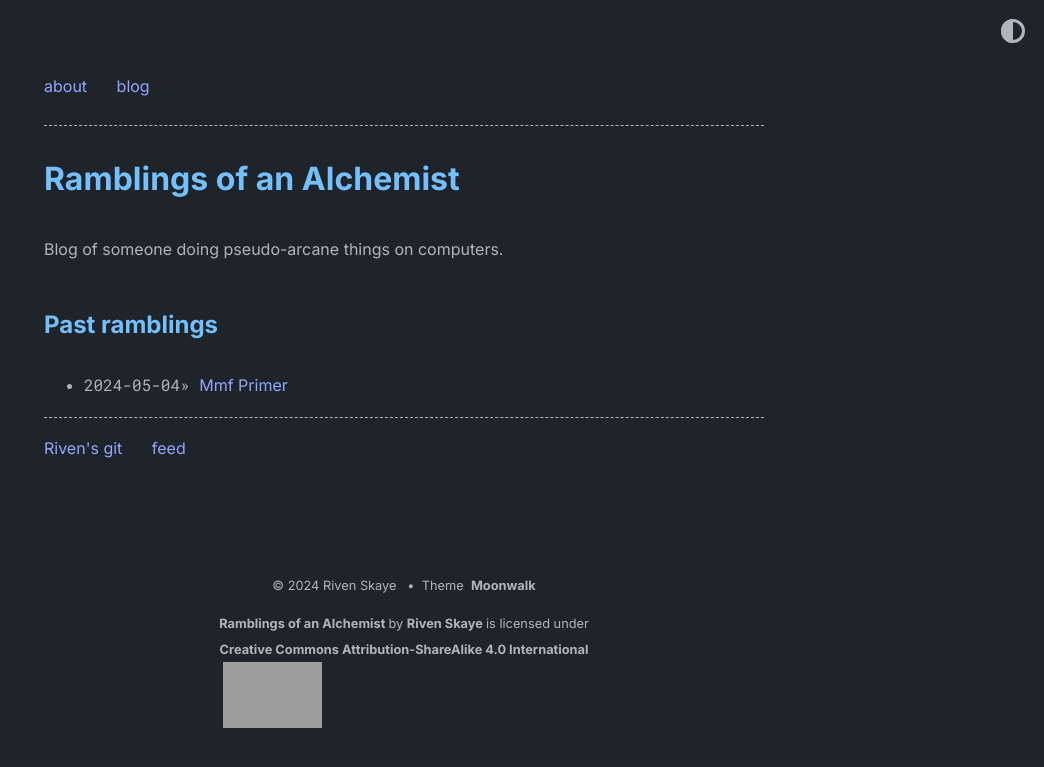
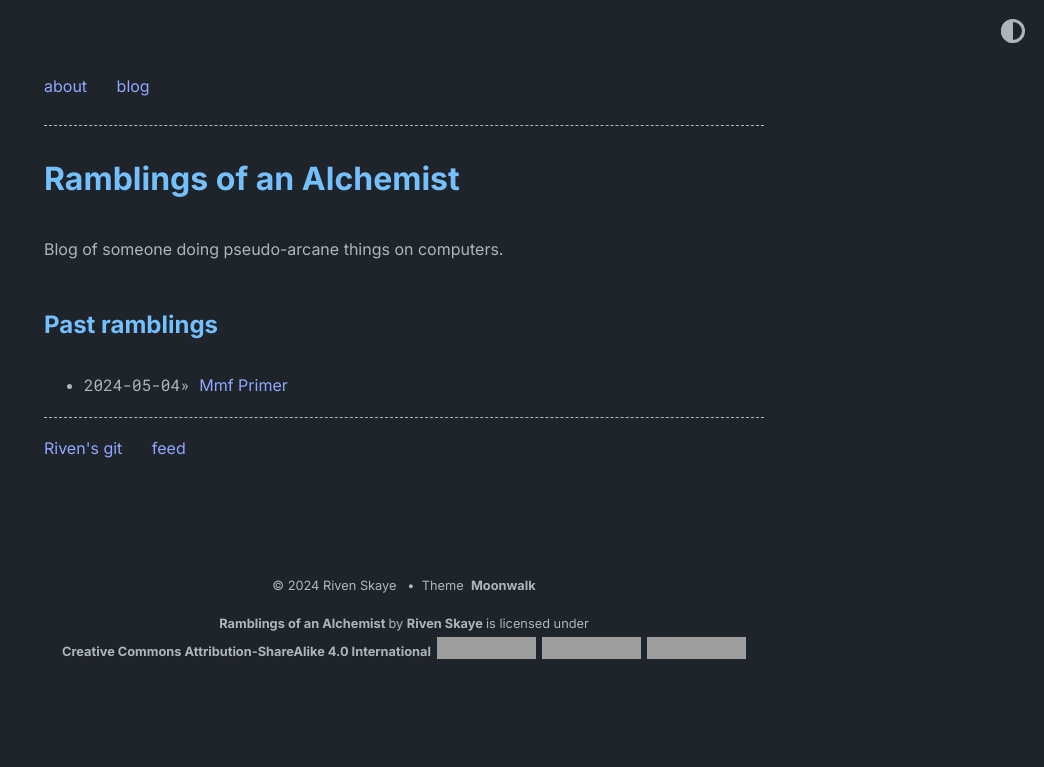
Before and after one commit to RivenSkaye/ramblings, a Jekyll site: the page built from index.md, in a window 1280 px wide. Shown: the top 767 px of the page, without its empty margins (236-1280 px from the left). Built offline with Jekyll 4.4.1, drawn with Linux system fonts in a browser that asks for light colours; grey boxes are pictures that could not be loaded.

Commit message:
Try and get these to play nice

```diff
--- a/_includes/cc-by-sa.html
+++ b/_includes/cc-by-sa.html
@@ -9,13 +9,13 @@
     is licensed under
     <a href="https://creativecommons.org/licenses/by-sa/4.0/?ref=chooser-v1" target="_blank" rel="license noopener noreferrer" style="display:inline-block;">
         Creative Commons Attribution-ShareAlike 4.0 International
-        <img style="height:22px!important;margin-left:3px;vertical-align:text-bottom;"
+        <img style="height:22px!important;margin-left:3px;vertical-align:text-bottom;display: inline-block;"
              src="https://mirrors.creativecommons.org/presskit/icons/cc.svg?ref=chooser-v1"
              alt="Creative Commons logo">
-        <img style="height:22px!important;margin-left:3px;vertical-align:text-bottom;"
+        <img style="height:22px!important;margin-left:3px;vertical-align:text-bottom;display: inline-block;"
              src="https://mirrors.creativecommons.org/presskit/icons/by.svg?ref=chooser-v1"
              alt="CC-by Icon">
-        <img style="height:22px!important;margin-left:3px;vertical-align:text-bottom;"
+        <img style="height:22px!important;margin-left:3px;vertical-align:text-bottom;display: inline-block;"
              src="https://mirrors.creativecommons.org/presskit/icons/sa.svg?ref=chooser-v1"
              alt="Share-Alike icon">
     </a>
```
